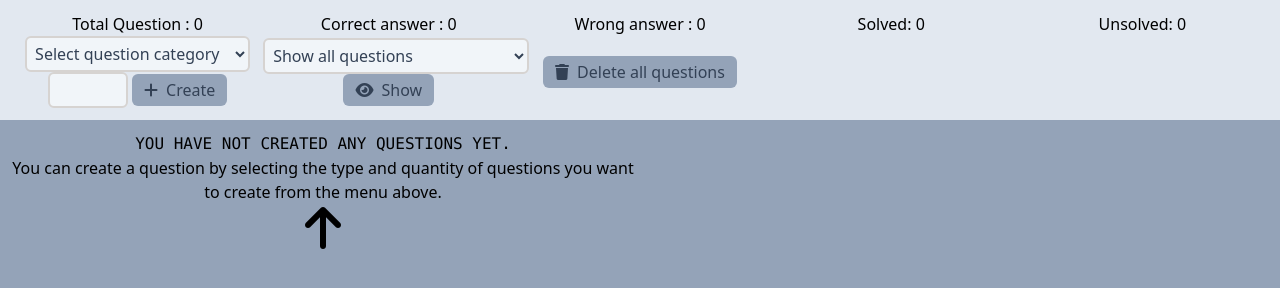
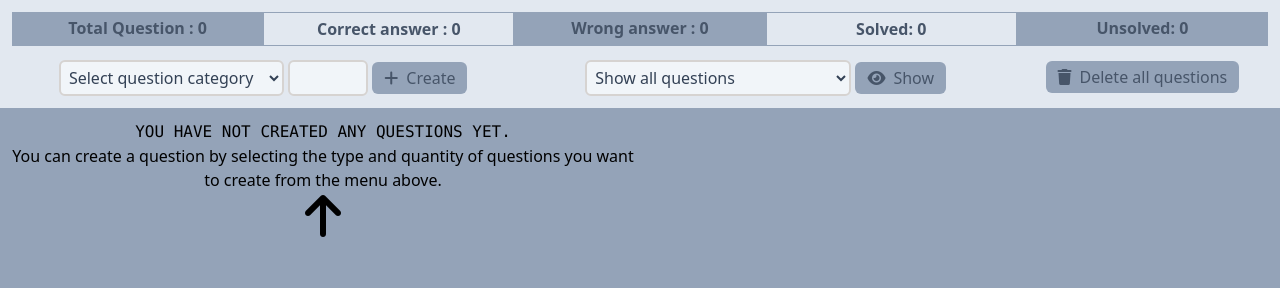
Before and after one commit to burakkrt/Questions, a website with bundled scripts: page index.html in a window 1280 px wide. Built offline with nearby package versions, Linux system fonts and the light colour scheme.

Commit message:
card and menu respossive desing complated

```diff
--- a/index.html
+++ b/index.html
@@ -20,28 +20,32 @@
             <div class="min-h-screen bg-slate-400" id="content">
                 <!-- menu -->
                 <div class="sticky top-0 z-10 flex-row bg-slate-200 p-3" id="questionFilters" style="min-height: 5rem">
-                    <div class="grid grid-cols-5 gap-y-2 text-center">
-                        <div class="">
+                    <div class="grid grid-cols-5 gap-y-3 text-center">
+                        <div class="col-span-full bg-slate-400 py-1 font-semibold text-slate-600 md:col-span-1">
                             <span>Total Question :</span>
                             <span id="totalQuestion">0</span>
                         </div>
-                        <div class="">
+                        <div
+                            class="col-span-full border border-slate-400 py-1 font-semibold text-slate-600 md:col-span-1"
+                        >
                             <span>Correct answer :</span>
                             <span id="totalCorrectAnswer">0</span>
                         </div>
-                        <div class="">
+                        <div class="col-span-full bg-slate-400 py-1 font-semibold text-slate-600 md:col-span-1">
                             <span>Wrong answer :</span>
                             <span id="totalWrongAnswer">0</span>
                         </div>
-                        <div class="">
+                        <div
+                            class="col-span-full border border-slate-400 py-1 font-semibold text-slate-600 md:col-span-1"
+                        >
                             <span>Solved:</span>
                             <span id="totalSolved">0</span>
                         </div>
-                        <div class="">
+                        <div class="col-span-full bg-slate-400 py-1 font-semibold text-slate-600 md:col-span-1">
                             <span>Unsolved:</span>
                             <span id="totalUnsolved">0</span>
                         </div>
-                        <div class="col-span-2 my-auto">
+                        <div class="col-span-full my-auto lg:col-span-2">
                             <select
                                 class="w-max cursor-pointer rounded-md border-2 border-stone-300 bg-slate-100 py-1 pl-1 pr-3 text-slate-700 hover:border-green-600"
                                 name="questionType"
@@ -62,13 +66,13 @@
                                 style="max-width: 5rem"
                             />
                             <button
-                                class="rounded-md bg-slate-400 px-3 py-1 text-base text-slate-700 duration-150 hover:bg-green-600 hover:text-slate-200"
+                                class="mt-1 rounded-md bg-slate-400 px-3 py-1 text-base text-slate-600 duration-150 hover:bg-green-600 hover:text-slate-200"
                                 onclick="createdQuestions(questionType,questionNumbers)"
                             >
                                 <i class="fa-solid fa-plus mr-2"></i>Create
                             </button>
                         </div>
-                        <div class="col-span-2 col-start-3 my-auto">
+                        <div class="col-span-full my-auto lg:col-span-2">
                             <select
                                 name="select-view"
                                 id="selectView"
@@ -80,15 +84,15 @@
                                 <option value="view-correct">Display only correct questions</option>
                             </select>
                             <button
-                                class="rounded-md bg-slate-400 px-3 py-1 text-base text-slate-700 duration-150 hover:bg-blue-500 hover:text-slate-200"
+                                class="mt-1 rounded-md bg-slate-400 px-3 py-1 text-base text-slate-600 duration-150 hover:bg-blue-500 hover:text-slate-200"
                                 onclick="showQuestionsFilter(selectView)"
                             >
                                 <i class="fa-solid fa-eye mr-2"></i>Show
                             </button>
                         </div>
-                        <div class="col-start-5 my-auto">
+                        <div class="col-span-full my-auto lg:col-span-1">
                             <button
-                                class="rounded-md bg-slate-400 px-3 py-1 text-base text-slate-700 duration-150 hover:bg-red-700 hover:text-slate-200"
+                                class="rounded-md bg-slate-400 px-3 py-1 text-base text-slate-600 duration-150 hover:bg-red-700 hover:text-slate-200"
                                 onclick="deleteAllQuestions()"
                             >
                                 <i class="fa-solid fa-trash mr-2"></i>Delete all questions
@@ -97,22 +101,7 @@
                     </div>
                 </div>
                 <!-- question content -->
-                <div class="grid gap-3 p-3 xl:grid-cols-2" id="questionContent">
-                    <div
-                        class="absolute top-1/3 left-1/2 w-full -translate-x-1/2 translate-y-1/2 text-center text-slate-600"
-                    >
-                        <div class="mb-5">
-                            <i class="fa-sharp fa-3x fa-solid fa-arrow-up animate-bounce text-slate-600"></i>
-                        </div>
-                        <p class="font-mono text-3xl font-semibold uppercase">
-                            You have not created any questions yet.
-                        </p>
-                        <p class="font-mono text-lg">
-                            You can create a question by selecting the type and quantity of questions you want to create
-                            from the menu above.
-                        </p>
-                    </div>
-                </div>
+                <div class="grid grid-cols-1 gap-3 p-3 md:grid-cols-2 2xl:grid-cols-3" id="questionContent"></div>
             </div>
             <!-- message box -->
             <div
```
